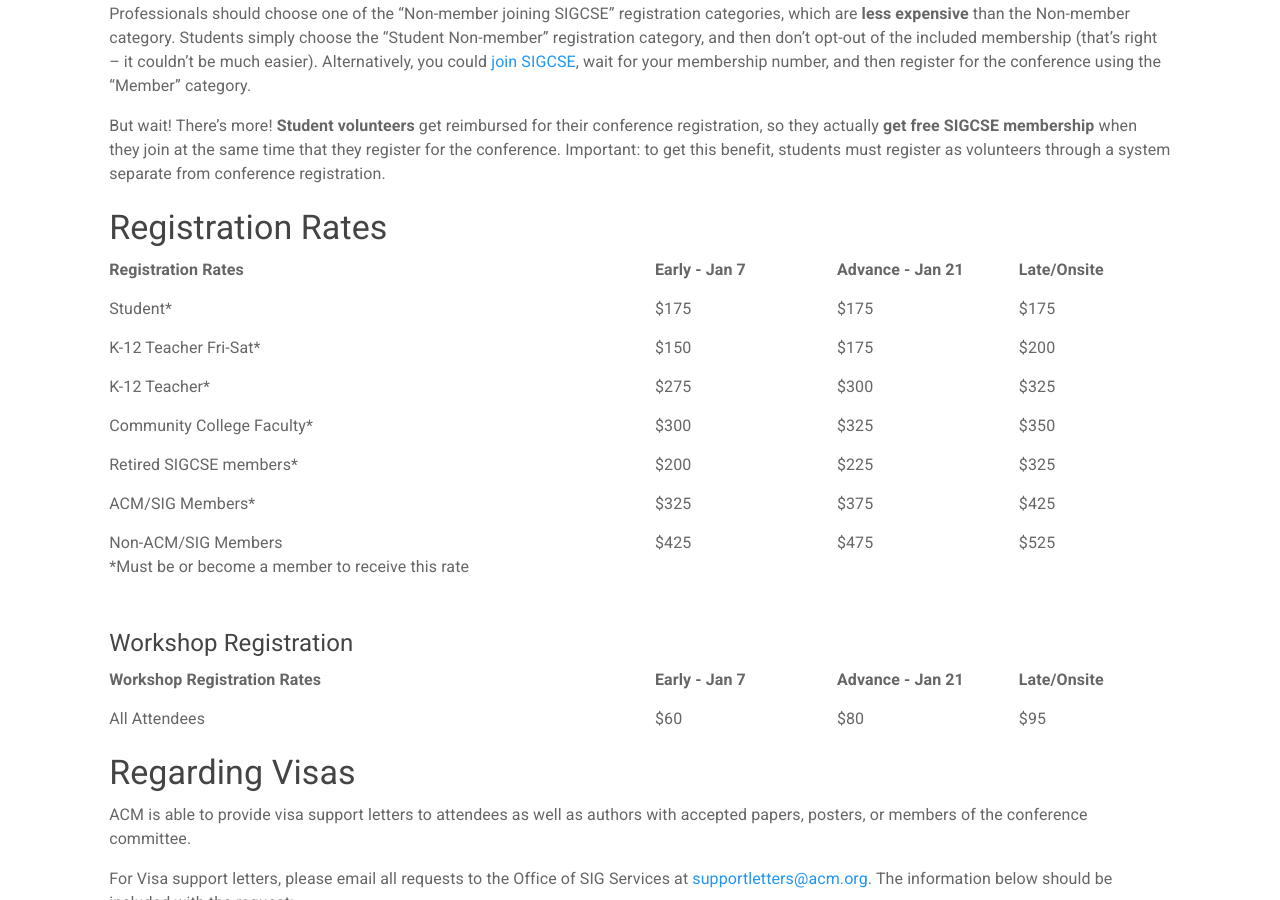
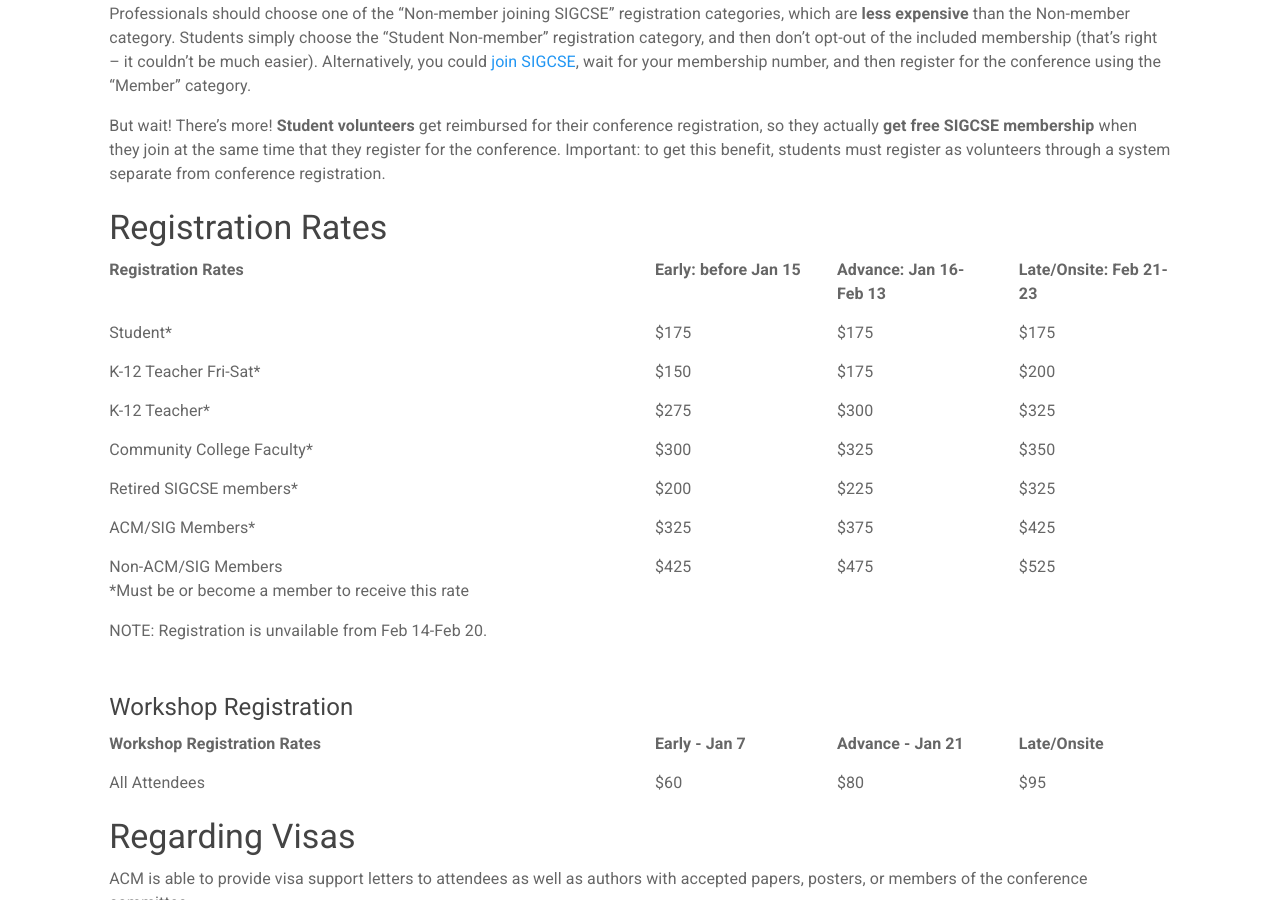
Before and after one commit to sigcsets/sigcse2018, a Jekyll site: the page built from attendees/index.md, in a window 1280 px wide and 900 px high, scrolled down 919 px. Built offline with Jekyll 4.4.1, drawn with Linux system fonts in a browser that asks for light colours.

Commit message:
online registration date changes

```diff
--- a/attendees/index.md
+++ b/attendees/index.md
@@ -74,9 +74,9 @@
 
 <div class = "row" style = "font-weight: bold;">
     <div class = "col-sm-6"> Registration Rates </div>
-    <div class = "col-sm-2"> Early - Jan 7 </div>
-    <div class = "col-sm-2"> Advance - Jan 21 </div>
-    <div class = "col-sm-2"> Late/Onsite </div>
+    <div class = "col-sm-2"> Early: before Jan 15 </div>
+    <div class = "col-sm-2"> Advance: Jan 16-Feb 13 </div>
+    <div class = "col-sm-2"> Late/Onsite: Feb 21-23 </div>
 </div>
 <div class = "row" style="padding-top: 15px;">
     <div class = "col-sm-6"> Student* </div>
@@ -122,6 +122,8 @@
 </div>
 
 *Must be or become a member to receive this rate
+
+NOTE: Registration is unvailable from Feb 14-Feb 20.
 
 <div class = "row" style = "padding-bottom: 5;">&nbsp;</div>
 
```
